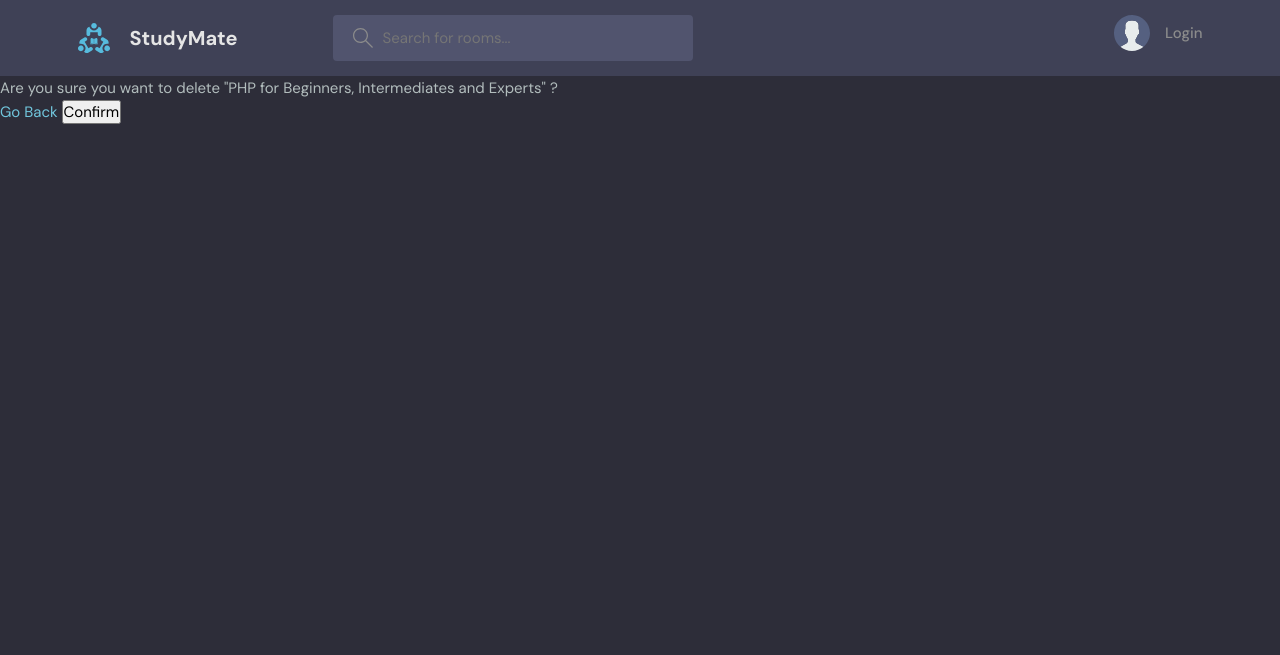
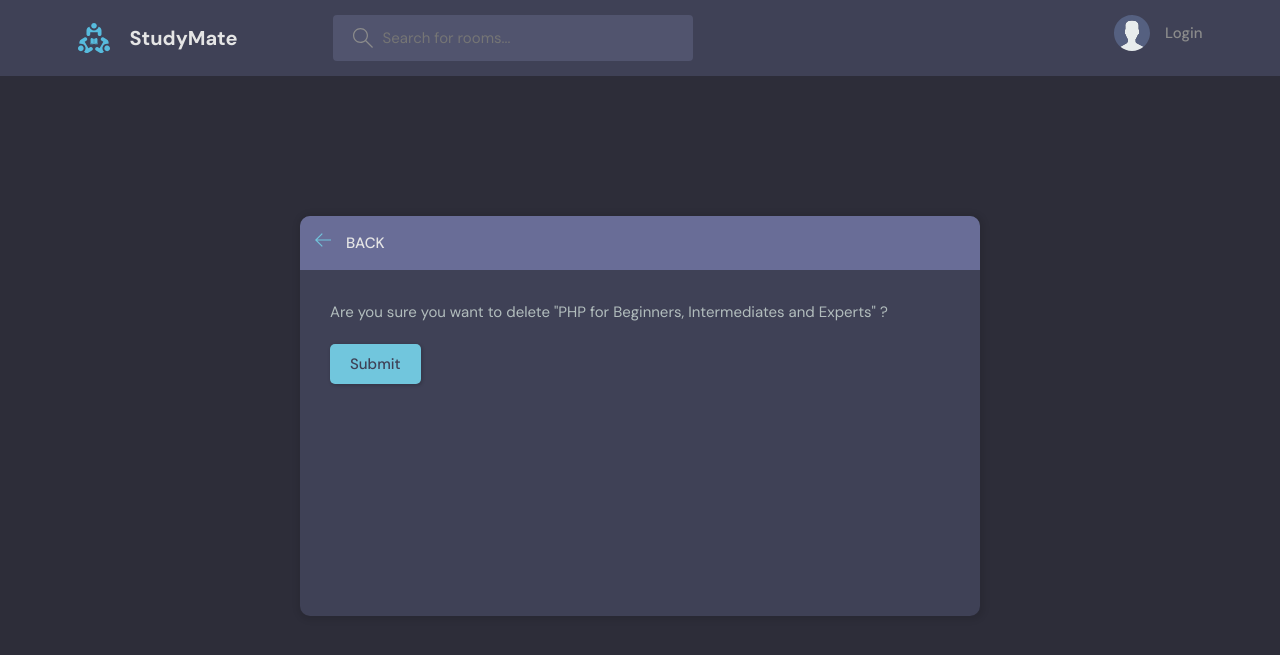
Before and after one commit to DerickMghanga/DJANGO-Developers-Online-Forum-App, a Django app: template studyMate/base/templates/base/delete.html in a window 1280 px wide. Shown: the top 655 px of the page. Run offline with Django 5.2, Linux system fonts and the light colour scheme; the template is opened without the code that fills it: values that come from a table or form of the project are taken from there, others are empty; data comes from the database, SQL or seed files in the repository; both versions use the stored data as it was after the commit.

Commit message:
delete object UI done

```diff
--- a/studyMate/base/templates/base/delete.html
+++ b/studyMate/base/templates/base/delete.html
@@ -1,13 +1,40 @@
 {% extends 'main.html' %}
 
+{% load static %}
+
 {% block content %}
+<main class="delete-item layout">
+    <div class="container">
+        <div class="layout__box">
+            <div class="layout__boxHeader">
+                <div class="layout__boxTitle">
+                    <a href="{{request.META.HTTP_REFERER}}">
+                        <svg version="1.1" xmlns="http://www.w3.org/2000/svg" width="32" height="32"
+                            viewBox="0 0 32 32">
+                            <title>arrow-left</title>
+                            <path
+                                d="M13.723 2.286l-13.723 13.714 13.719 13.714 1.616-1.611-10.96-10.96h27.625v-2.286h-27.625l10.965-10.965-1.616-1.607z">
+                            </path>
+                        </svg>
+                    </a>
+                    <h3>Back</h3>
+                </div>
+            </div>
+            <div class="layout__body">
+                <form class="form" action="" method="POST">
+                    {% csrf_token %}
+                    <div class="form__group">
+                        <p>Are you sure you want to delete "{{obj}}" ?</p>
+                    </div>
 
-<form method="POST" action="">
-    {% csrf_token %}
+                    <div class="for__group">
+                        <input class="btn btn--main" type="submit" />
+                    </div>
 
-    <p>Are you sure you want to delete "{{obj}}" ?</p>
-    <a href="{{request.META.HTTP_REFERER}}">Go Back</a>
-    <input type="submit" value="Confirm">
-</form>
-
+                </form>
+            </div>
+        </div>
+    </div>
+</main>
+<script src="script.js"></script>
 {% endblock content %}
```
Also changed, not shown: studyMate/base/templates/base/delete_old.html (added, +13 -0 lines), studyMate/base/templates/base/room.html (+4 -10 lines), studyMate/db.sqlite3.
